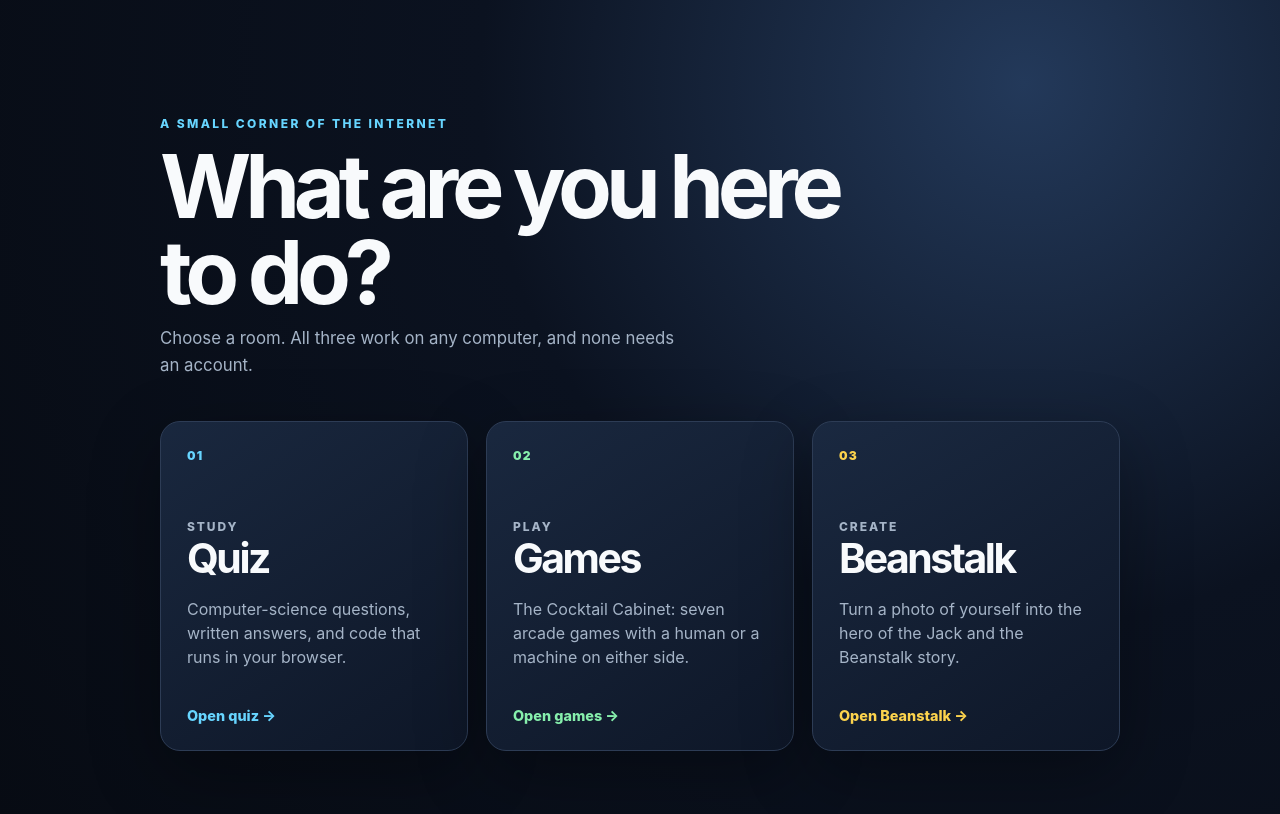
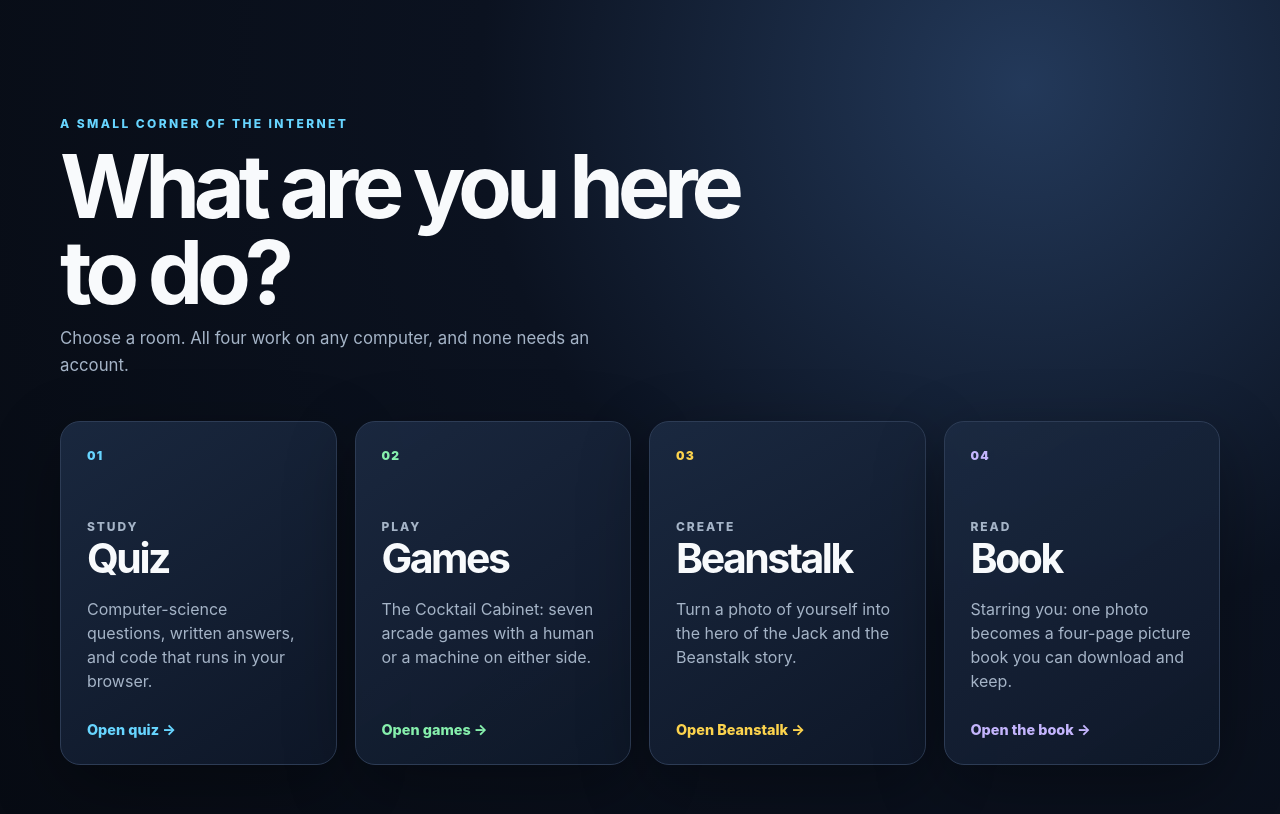
Before and after one commit to SYKhayyat/siach-portal, a plain HTML site: page index.html in a window 1280 px wide. Drawn offline with Linux system fonts and the light colour scheme.

Commit message:
Add Book as a fourth room

```diff
--- a/index.html
+++ b/index.html
@@ -11,7 +11,7 @@
     <main class="portal">
       <p class="eyebrow">A small corner of the internet</p>
       <h1>What are you here to do?</h1>
-      <p class="intro">Choose a room. All three work on any computer, and none needs an account.</p>
+      <p class="intro">Choose a room. All four work on any computer, and none needs an account.</p>
       <nav class="choices" aria-label="Choose a site">
         <a class="choice quiz" href="https://quiz.siachshai.online">
           <span class="number">01</span>
@@ -34,6 +34,13 @@
           <span class="description">Turn a photo of yourself into the hero of the Jack and the Beanstalk story.</span>
           <span class="arrow">Open Beanstalk →</span>
         </a>
+        <a class="choice book" href="https://book.siachshai.online">
+          <span class="number">04</span>
+          <span class="label">Read</span>
+          <strong>Book</strong>
+          <span class="description">Starring you: one photo becomes a four-page picture book you can download and keep.</span>
+          <span class="arrow">Open the book →</span>
+        </a>
       </nav>
     </main>
   </body>
--- a/styles.css
+++ b/styles.css
@@ -6,20 +6,24 @@
   --blue: #67d5ff;
   --green: #86efac;
   --gold: #fcd34d;
+  --violet: #c4b5fd;
   font-family: Inter, ui-sans-serif, system-ui, -apple-system, BlinkMacSystemFont, "Segoe UI", sans-serif;
 }
 
 * { box-sizing: border-box; }
 body { margin: 0; min-height: 100vh; color: var(--ink); background: radial-gradient(circle at 80% 10%, #23395a 0, #0b1220 34rem, #070b13 100%); }
-.portal { width: min(960px, calc(100% - 32px)); margin: 0 auto; padding: clamp(64px, 13vh, 150px) 0 80px; }
+.portal { width: min(1160px, calc(100% - 32px)); margin: 0 auto; padding: clamp(64px, 13vh, 150px) 0 80px; }
 .eyebrow { color: var(--blue); font-size: 0.75rem; font-weight: 800; letter-spacing: 0.2em; text-transform: uppercase; }
 h1 { max-width: 720px; margin: 12px 0 10px; font-size: clamp(2.5rem, 7vw, 5.5rem); line-height: 0.98; letter-spacing: -0.07em; }
 .intro { max-width: 530px; margin: 0 0 42px; color: var(--muted); font-size: 1.05rem; line-height: 1.6; }
-.choices { display: grid; grid-template-columns: repeat(3, minmax(0, 1fr)); gap: 18px; }
+.choices { display: grid; grid-template-columns: repeat(auto-fit, minmax(250px, 1fr)); gap: 18px; }
 .choice { min-height: 330px; display: flex; flex-direction: column; padding: 26px; border: 1px solid var(--line); border-radius: 20px; color: var(--ink); text-decoration: none; background: linear-gradient(145deg, #1b2a42e8, #0e1728f5); box-shadow: 0 22px 70px #0005; transition: transform 150ms, border-color 150ms, box-shadow 150ms; }
 .choice:hover, .choice:focus-visible { transform: translateY(-5px); border-color: var(--blue); box-shadow: 0 26px 80px #0008; outline: none; }
 .games:hover, .games:focus-visible { border-color: var(--green); }
 .beanstalk:hover, .beanstalk:focus-visible { border-color: var(--gold); }
+.book:hover, .book:focus-visible { border-color: var(--violet); }
+.book .number { color: var(--violet); }
+.book .arrow { color: var(--violet); }
 .number { color: var(--blue); font-size: 0.75rem; font-weight: 900; letter-spacing: 0.1em; }
 .games .number { color: var(--green); }
 .beanstalk .number { color: var(--gold); }
```
